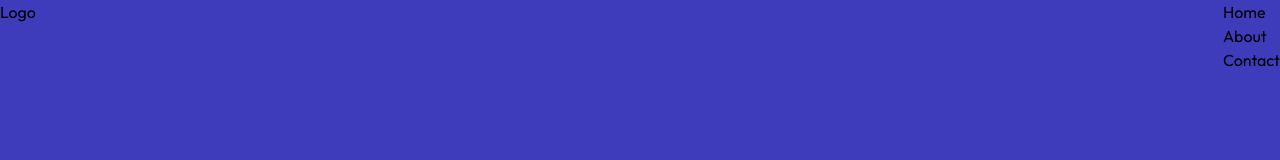
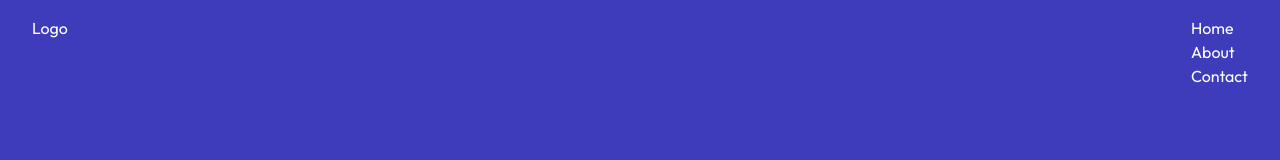
Before and after one commit to Teewai57/Intro-to-Tailwindcss, a website: page src/index.html in a window 1280 px wide. Drawn offline with Linux system fonts and the light colour scheme.

Commit message:
added more classes to header

```diff
--- a/src/index.html
+++ b/src/index.html
@@ -12,7 +12,7 @@
 
 <body class="bg-purple">
 
-  <header class="flex justify-between">
+  <header class="flex justify-between text-white py-4 px-8">
 
     <a href="/" class="">Logo</a>
 
```
Also changed, not shown: dist/output.css.
